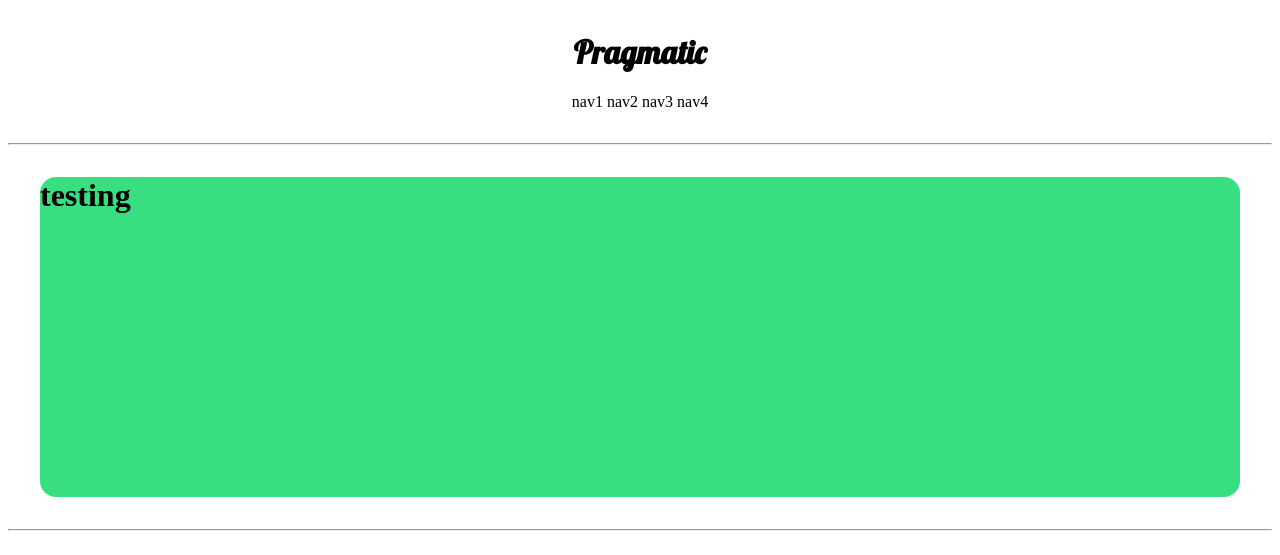
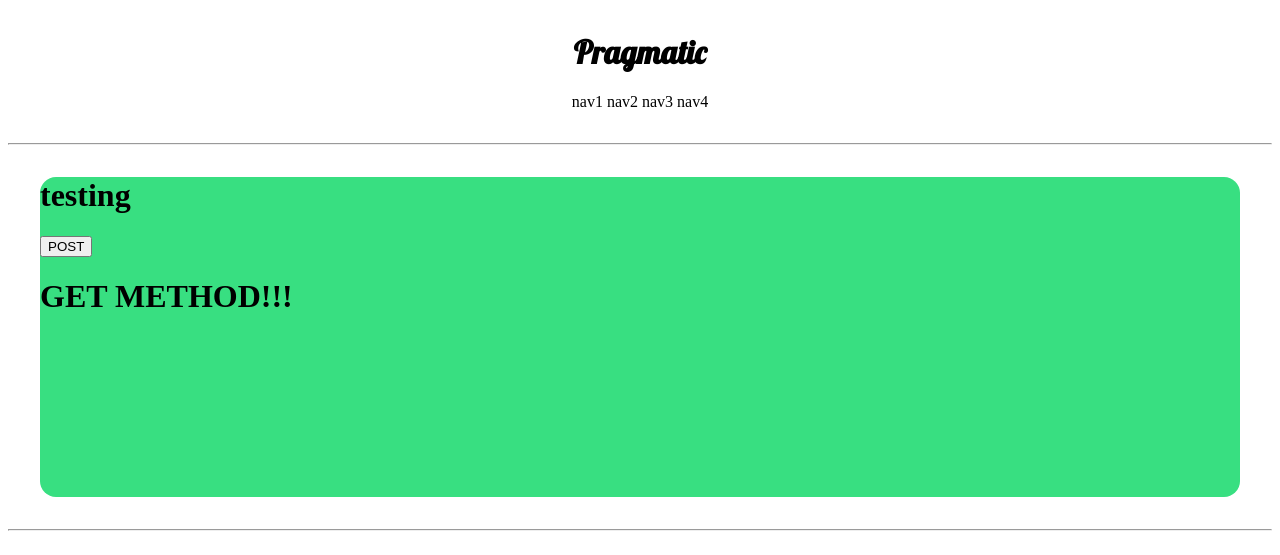
Before and after one commit to uthem150/Pinterest_Project, a Django app: page /account/hello_world/ in a window 1280 px wide. Shown: the top 555 px of the page. Run offline with Django 4.2, Linux system fonts and the light colour scheme.

Commit message:
2-12. get, post protocol

```diff
--- a/accountapp/templates/accountapp/hello_world.html
+++ b/accountapp/templates/accountapp/hello_world.html
@@ -6,6 +6,14 @@
         <h1>
             testing
         </h1>
+
+        <form action="/account/hello_world/" method="post">
+            {% csrf_token %}
+            <input type="submit" class="btn btn-primary" value="POST">
+        </form>
+        <h1>
+        {{ text }}
+        </h1>
     </div>
 
 {% endblock %}
--- a/accountapp/views.py
+++ b/accountapp/views.py
@@ -5,4 +5,8 @@ from django.shortcuts import render
 # Create your views here.
 
 def hello_world(request):
-    return render(request, 'accountapp/hello_world.html')
+
+    if request.method == "POST":
+        return render(request, 'accountapp/hello_world.html', context={'text': 'POST METHOD!!!'})
+    else:
+        return render(request, 'accountapp/hello_world.html', context={'text': 'GET METHOD!!!'})
```
Also changed, not shown: templates/head.html (+4 -4 lines).
